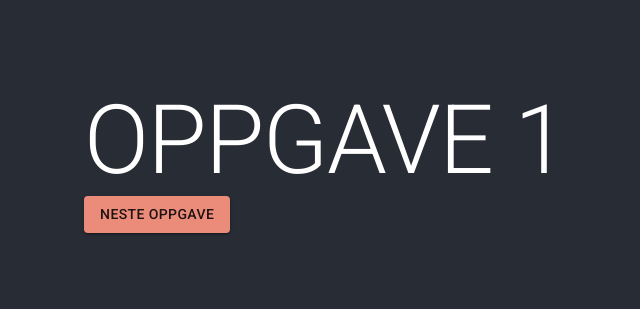
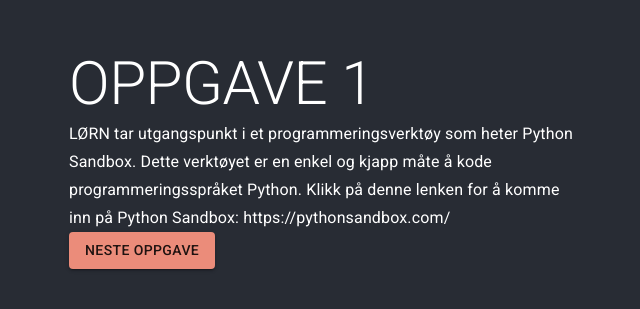
Before and after one commit to UyQTran/learn, a React (Vite) app: page /assignment/0 in a window 1280 px wide. Shown: the part 133-442 px from the top of the page, without its empty margins (315-955 px from the left). Built offline with nearby package versions, Linux system fonts and the light colour scheme.

Commit message:
customized assignment page

```diff
--- a/assets/assignmentData.json
+++ b/assets/assignmentData.json
@@ -1,7 +1,7 @@
 [
   {
     "title": "Oppgave 1",
-    "description": "Dette er en beskrivelse",
+    "description": "LØRN tar utgangspunkt i et programmeringsverktøy som heter Python Sandbox. Dette verktøyet er en enkel og kjapp måte å kode programmeringsspråket Python. Klikk på denne lenken for å komme inn på Python Sandbox: https://pythonsandbox.com/",
     "text": "Dette er en oppgavetekst",
     "hint": "Dette er et hint",
     "code": "",
--- a/src/App.tsx
+++ b/src/App.tsx
@@ -9,7 +9,6 @@
   align-items: center;
   justify-content: center;
   height: 100%;
-  width: 100%;
 `
 
 function App() {
--- a/src/pages/AssignmentPage.tsx
+++ b/src/pages/AssignmentPage.tsx
@@ -3,13 +3,19 @@
 import styled from "styled-components";
 import {useEffect, useState} from "react";
 
+
 const AssignmentWrapper = styled.div`
+  width: 40%;
 `
 
 const AssignmentTitle = styled(Typography)`
-  font-size: calc(30px + 1vmin);
+  font-size: calc(20px + 1vmin);
   text-transform: uppercase;
-  margin: 1rem;
+  margin: 1rem 0;
+`
+
+const AssignmentDescription = styled(Typography)`
+  margin: 1rem 0;
 `
 
 interface Assignment {
@@ -40,9 +46,13 @@
   return (
       assignment ?
         <AssignmentWrapper>
-          <AssignmentTitle variant="h1">
+          <AssignmentTitle variant="h2">
               {assignment.title}
           </AssignmentTitle>
+          <AssignmentDescription variant="subtitle1">
+              {assignment.description}
+          </AssignmentDescription>
+
           <Button
             component={Link}
             variant="contained"
```
